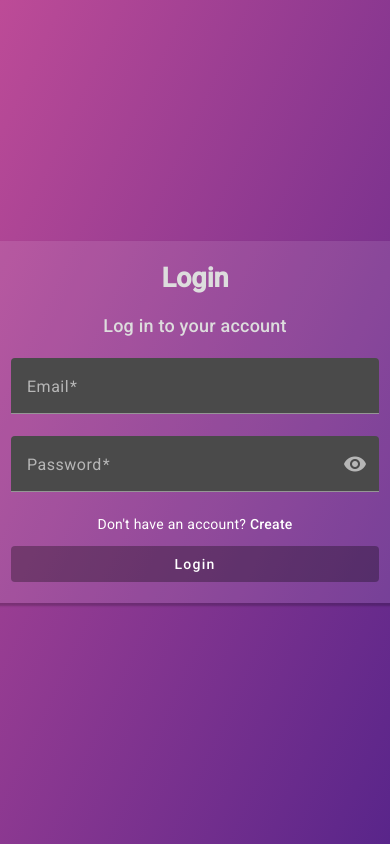
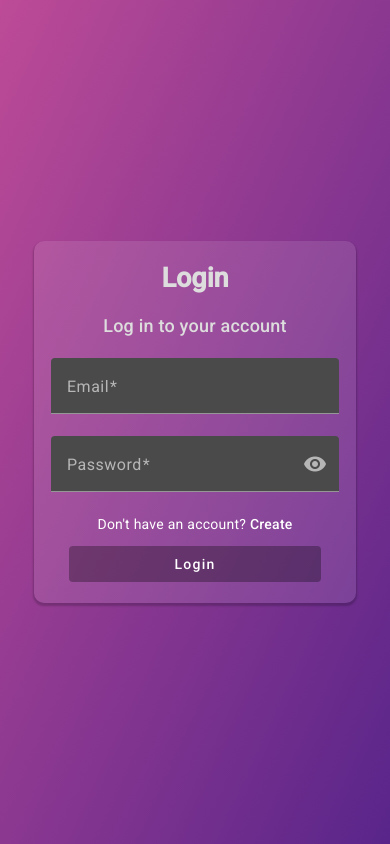
Before and after one commit to DaniOrze/login-page-authentication-angular, an Angular app: page / in a window 390 px wide. Built offline with nearby package versions, Linux system fonts and the light colour scheme.

Commit message:
feat: responsive for mobile devices

```diff
--- a/db.json
+++ b/db.json
@@ -1,10 +1,10 @@
 {
   "users": [
     {
-      "email": "dani@gmail.com",
-      "password": "$2a$10$c.3udaBq1xwFGa0Xs8wXUOw3hpn6p6S.awPeHWLNoydKSxbr/M54W",
-      "name": "oi",
-      "role": "admin",
+      "email": "jondoe@example.com",
+      "password": "$2a$10$44QUh.7JfCPr23Y90IPUt.QE2FojlbqW30jEILdtY2q.Zzw312Z52",
+      "name": "Jon Doe",
+      "role": "Admin",
       "id": 1
     }
   ]
--- a/src/app/components/login-page/login-page.component.css
+++ b/src/app/components/login-page/login-page.component.css
@@ -61,3 +61,31 @@ a:hover {
 mat-icon {
     color: rgb(255, 255, 255, 0.6);
 }
+
+@media (max-width: 500px) {
+  .box {
+    width: 20em;
+  }
+
+  :host ::ng-deep .mat-mdc-text-field-wrapper {
+    width: 18em;
+  }
+
+  button {
+    width: 18em;
+  }
+}
+
+@media (max-width: 320px) {
+  .box {
+    width: 16em;
+  }
+
+  :host ::ng-deep .mat-mdc-text-field-wrapper {
+    width: 14em;
+  }
+
+  button {
+    width: 14em;
+  }
+}
--- a/src/app/components/new-user-page/new-user-page.component.css
+++ b/src/app/components/new-user-page/new-user-page.component.css
@@ -70,3 +70,31 @@ a:hover {
 mat-icon {
     color: rgb(255, 255, 255, 0.6);
 }
+
+@media (max-width: 500px) {
+  .box {
+    width: 20em;
+  }
+
+  :host ::ng-deep .mat-mdc-text-field-wrapper {
+    width: 18em;
+  }
+
+  button {
+    width: 18em;
+  }
+}
+
+@media (max-width: 320px) {
+  .box {
+    width: 16em;
+  }
+
+  :host ::ng-deep .mat-mdc-text-field-wrapper {
+    width: 14em;
+  }
+
+  button {
+    width: 14em;
+  }
+}
--- a/src/app/components/user-list-page/user-list-page.component.css
+++ b/src/app/components/user-list-page/user-list-page.component.css
@@ -58,3 +58,39 @@ a:hover {
     transition: 0.3s;
     color: rgba(0, 0, 0, 0.3);
 }
+
+@media (max-width: 500px) {
+  .box {
+    width: 20em;
+  }
+
+  :host ::ng-deep .mat-mdc-text-field-wrapper {
+    width: 18em;
+  }
+
+  button {
+    width: 18em;
+  }
+
+  p {
+    width: 20em;
+  }
+}
+
+@media (max-width: 320px) {
+  .box {
+    width: 16em;
+  }
+
+  :host ::ng-deep .mat-mdc-text-field-wrapper {
+    width: 14em;
+  }
+
+  button {
+    width: 14em;
+  }
+
+  p {
+    width: 16em;
+  }
+}
```
